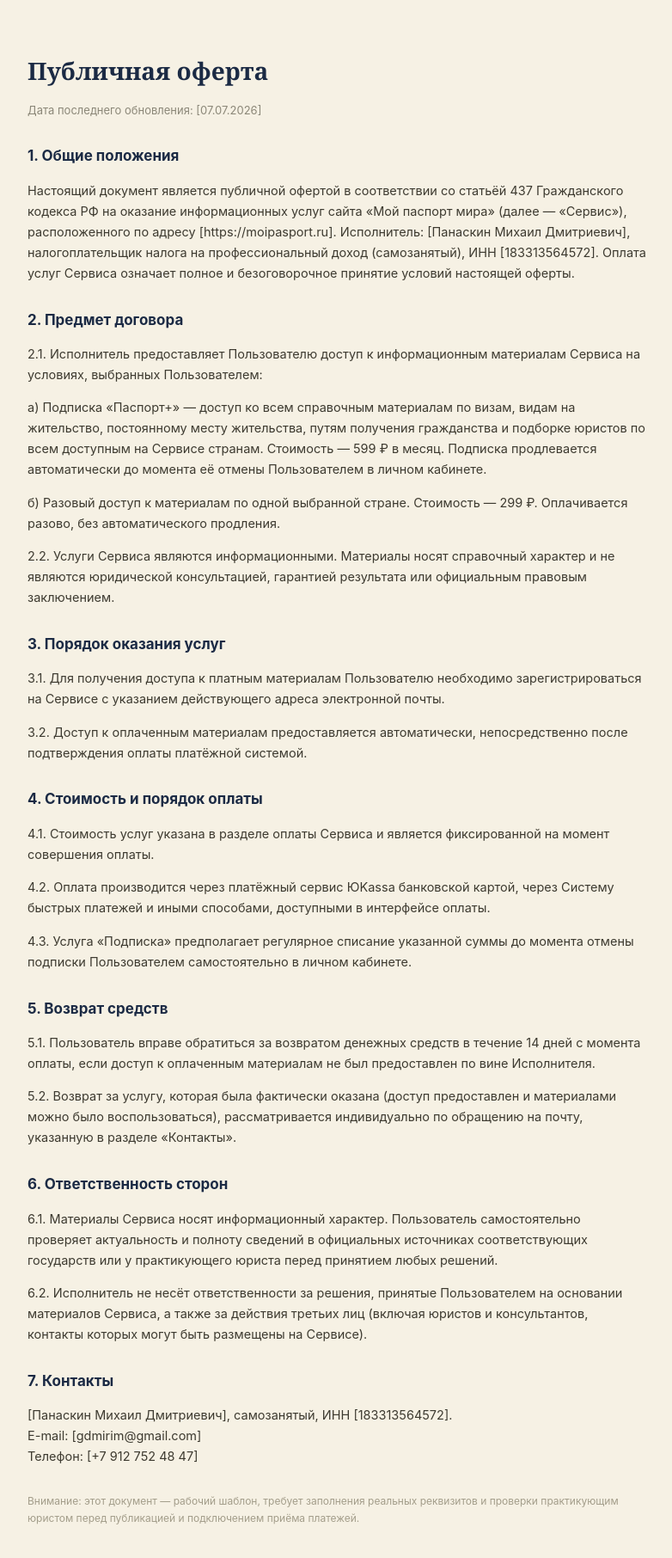
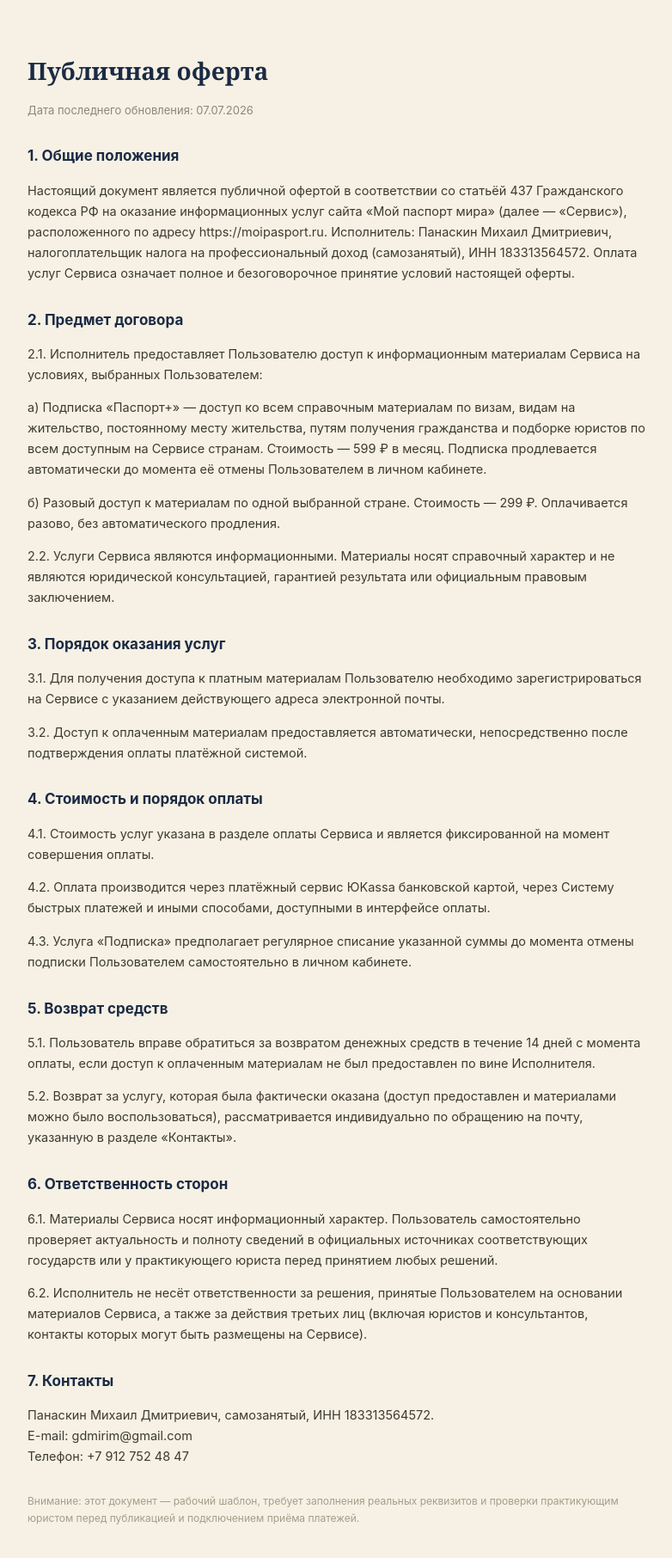
Before and after one commit to MiRiMgh/country-tracker, a Next.js app: page /oferta in a window 1280 px wide. Shown: the top 1812 px of the page at 86% size, without its empty margins (248-1030 px from the left). Built offline with nearby package versions, Linux system fonts and the light colour scheme.

Commit message:
Update page.js

```diff
--- a/app/oferta/page.js
+++ b/app/oferta/page.js
@@ -12,14 +12,14 @@ export default function Oferta() {
     <div style={{ background: "#F6F1E4", minHeight: "100vh" }}>
       <div style={wrap}>
         <h1 style={h1}>Публичная оферта</h1>
-        <p style={{ ...p, color: "#8B8778", fontSize: 13 }}>Дата последнего обновления: [07.07.2026]</p>
+        <p style={{ ...p, color: "#8B8778", fontSize: 13 }}>Дата последнего обновления: 07.07.2026</p>
 
         <h2 style={h2}>1. Общие положения</h2>
         <p style={p}>
           Настоящий документ является публичной офертой в соответствии со статьёй 437 Гражданского кодекса РФ
           на оказание информационных услуг сайта «Мой паспорт мира» (далее — «Сервис»), расположенного по адресу
-          [https://moipasport.ru]. Исполнитель: [Панаскин Михаил Дмитриевич], налогоплательщик налога на профессиональный доход
-          (самозанятый), ИНН [183313564572]. Оплата услуг Сервиса означает полное и безоговорочное принятие условий
+          https://moipasport.ru. Исполнитель: Панаскин Михаил Дмитриевич, налогоплательщик налога на профессиональный доход
+          (самозанятый), ИНН 183313564572. Оплата услуг Сервиса означает полное и безоговорочное принятие условий
           настоящей оферты.
         </p>
 
@@ -91,9 +91,9 @@ export default function Oferta() {
 
         <h2 style={h2}>7. Контакты</h2>
         <p style={p}>
-          [Панаскин Михаил Дмитриевич], самозанятый, ИНН [183313564572].<br />
-          E-mail: [gdmirim@gmail.com]<br />
-          Телефон: [+7 912 752 48 47]
+          Панаскин Михаил Дмитриевич, самозанятый, ИНН 183313564572.<br />
+          E-mail: gdmirim@gmail.com<br />
+          Телефон: +7 912 752 48 47
         </p>
 
         <p style={{ ...p, fontSize: 12, color: "#A39D8A", marginTop: 30 }}>
```
